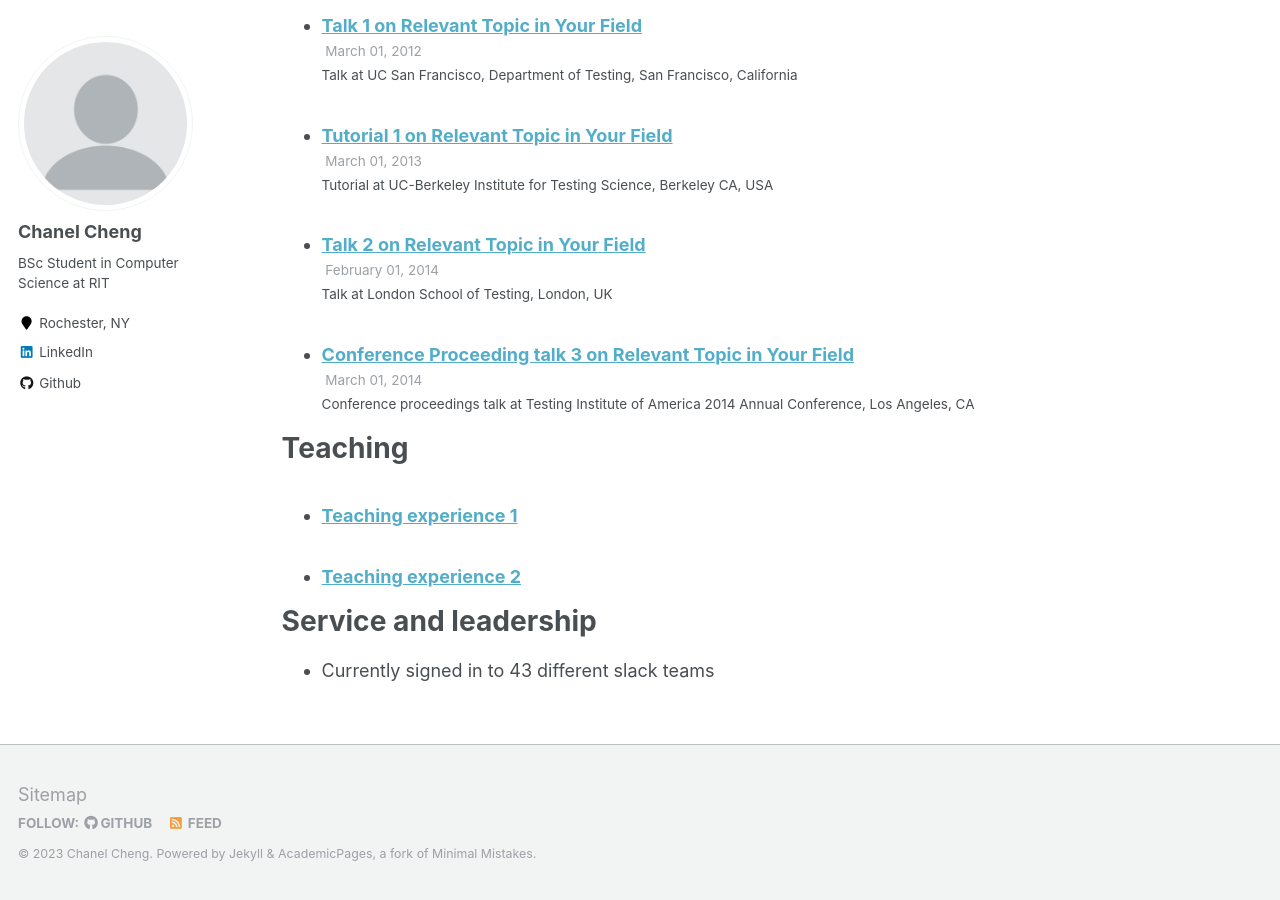
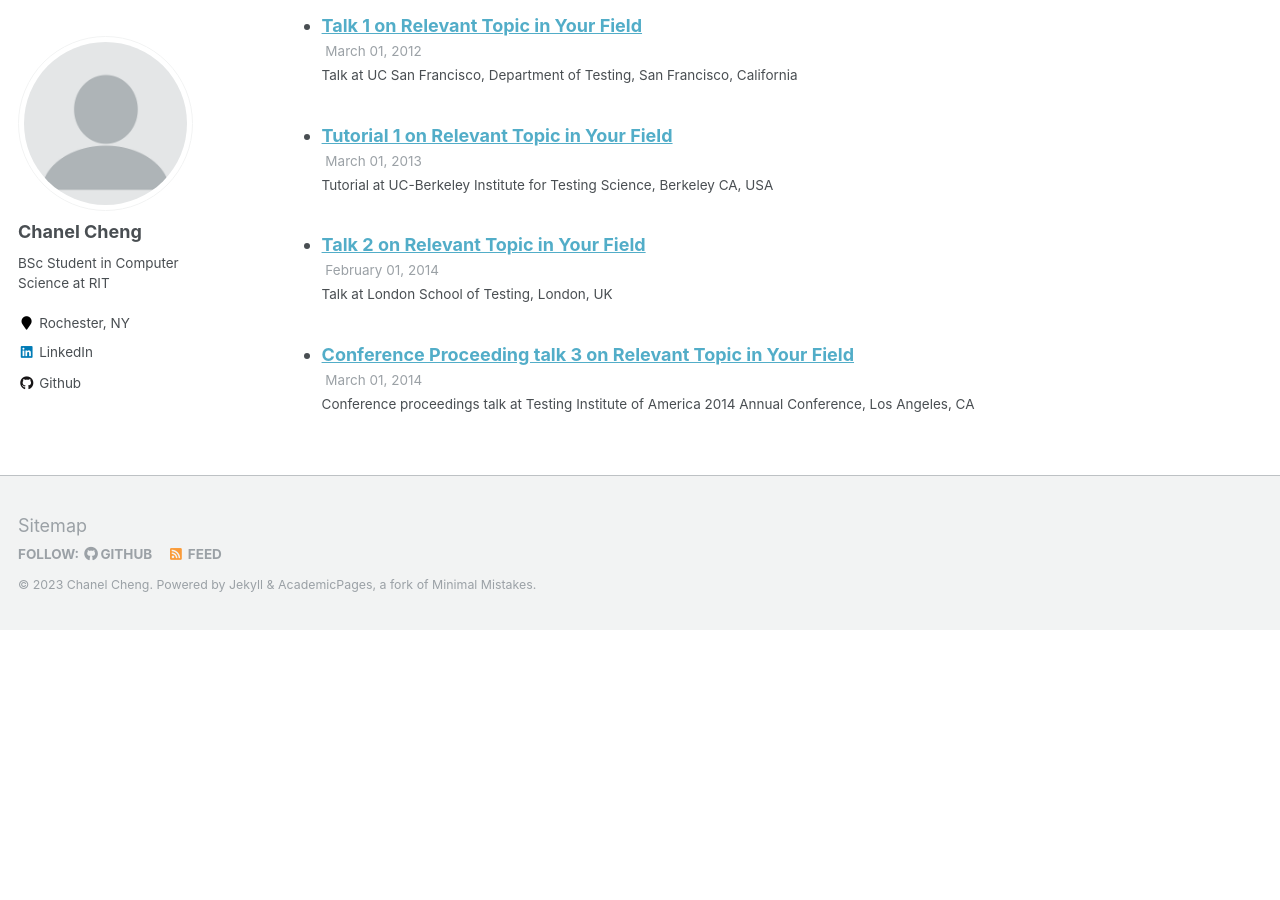
Before and after one commit to chanelfcheng/chanelfcheng.github.io, a Jekyll site: the page built from _pages/projects.md, in a window 1280 px wide and 900 px high, scrolled down 1846 px. Built offline with Jekyll 4.4.1, drawn with Linux system fonts in a browser that asks for light colours; after the commit the page ends 2476 px from its top, so only the background shows below that.

Commit message:
Updated projects page

```diff
--- a/_pages/projects.md
+++ b/_pages/projects.md
@@ -4,12 +4,9 @@ title: "Projects"
 permalink: /projects/
 author_profile: true
 redirect_from:
-  - /project
-  - /experience
-
+  - /projects/
+  - /projects.html
 ---
-
-{% include base_path %}
 
 Modeling Divisive Normalization in the Central Auditory Pathway With Convolutional Neural Networks (CNNs)
 ------
@@ -50,13 +47,3 @@ Talks
   <ul>{% for post in site.talks %}
     {% include archive-single-talk-cv.html %}
   {% endfor %}</ul>
-
-Teaching
-======
-  <ul>{% for post in site.teaching %}
-    {% include archive-single-cv.html %}
-  {% endfor %}</ul>
-
-Service and leadership
-======
-* Currently signed in to 43 different slack teams
```
